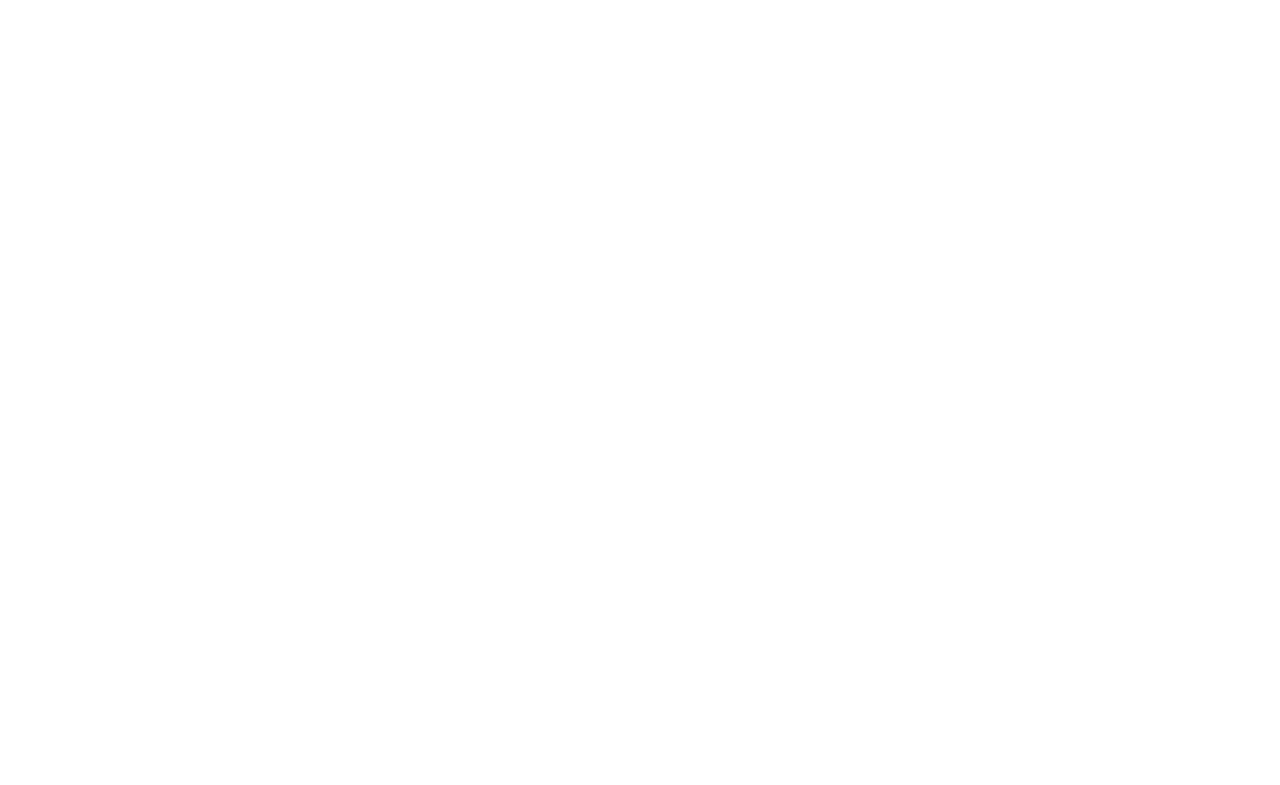
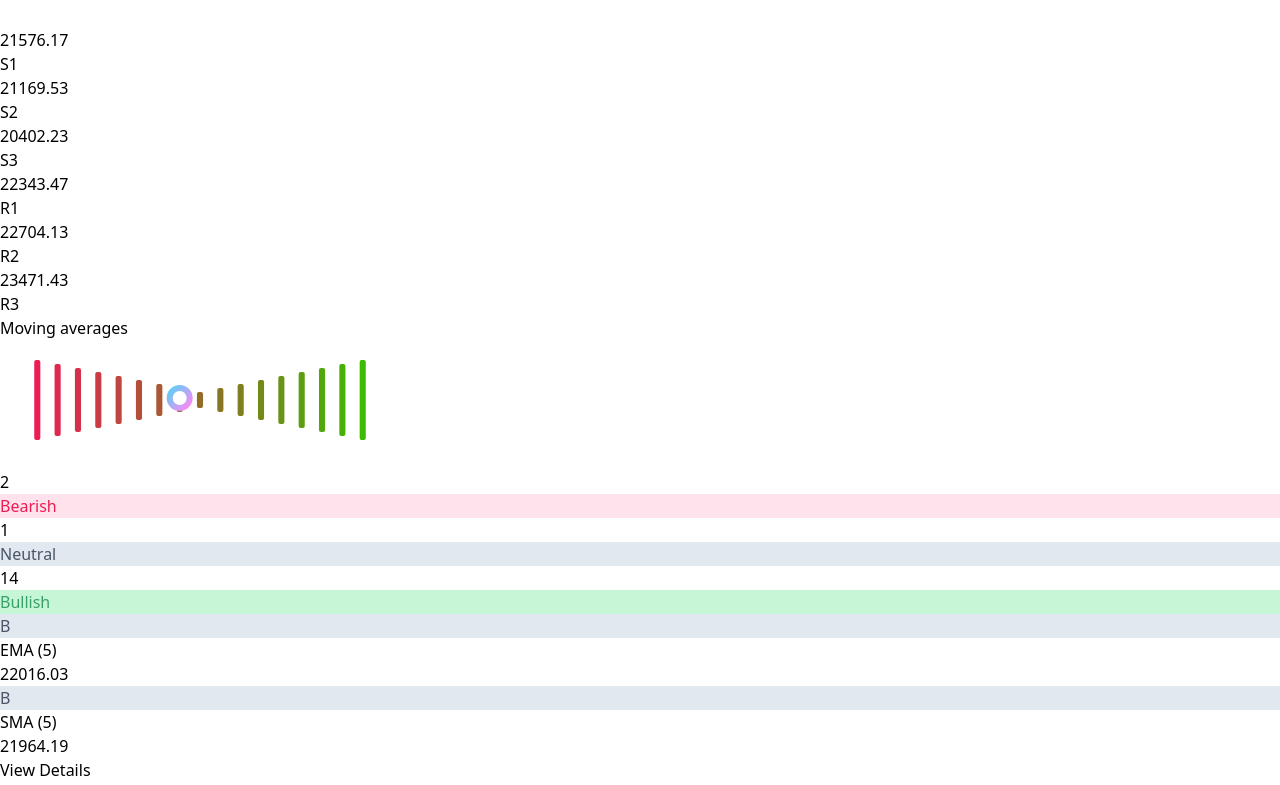
Before and after one commit to mozix5/Infitout, a React (Vite) app: page / in a window 1280 px wide. Shown: the part 995-1780 px from the top of the page. Before the commit the page ends 800 px from the top, so only its background shows below. Built offline with nearby package versions, Linux system fonts and the light colour scheme.

Commit message:
added card component

```diff
--- a/src/Pages/Home.jsx
+++ b/src/Pages/Home.jsx
@@ -1,13 +1,15 @@
-import React, { useState } from "react";
+import React, { useState, useEffect } from "react";
 import FilterButton from "../components/FilterButton";
 import Nse from "../icons/Nse";
 import Back from "../icons/Back";
 import Arrow from "../icons/Arrow";
+import { Card } from "../components/Card";
+import { data } from "../assets/data.js";
 
 const Home = () => {
   const timeRange = ["5min", "10min", "15min", "30min", "hour", "1 Day"];
   const [activeIndex, setActiveIndex] = useState(5);
-
+  const [filteredData, setFilteredData] = useState([]);
   const handleClick = (index) => {
     setActiveIndex(index);
   };
@@ -23,8 +25,12 @@
     ));
   };
 
+  useEffect(() => {
+    setFilteredData(data[activeIndex]);
+  }, [activeIndex]);
+
   return (
-    <div className="flex justify-center items-center ">
+    <div className="flex justify-center items-center w-screen">
       <div className="w-[70%] flex flex-col justify-center py-4">
         <div className="flex justify-center  rounded-md bg-white shadow-[0px_3px_20px_#162B740A]">
           {renderFilterButtons()}
@@ -46,6 +52,16 @@
             </div>
           </div>
         </div>
+        <div className="grid w-full grid-cols-2 gap-5 pt-4">
+          {Object.keys(filteredData).map((item, index) => (
+            <Card
+              filteredData={filteredData[item]}
+              sentiments={filteredData[item]}
+              key={index}
+              title={item}
+            />
+          ))}
+        </div>
       </div>
     </div>
   );
--- /dev/null
+++ b/src/components/Card.jsx
@@ -0,0 +1,141 @@
+import React, { useState } from "react";
+import BarChart from "./BarChart";
+
+export const Card = ({ filteredData, title }) => {
+  const [showAllRows, setShowAllRows] = useState(false);
+
+  const SentimentsGroup = ({ title, value }) => {
+    let bgColor, textColor;
+
+    // Define colors based on sentiment
+    switch (title.toLowerCase()) {
+      case "bearish":
+        bgColor = "#FFE2EB";
+        textColor = "#EB1D54";
+        break;
+      case "neutral":
+        bgColor = "#E2E8F0";
+        textColor = "#4A5568";
+        break;
+      case "bullish":
+        bgColor = "#C6F6D5";
+        textColor = "#38A169";
+        break;
+      default:
+        bgColor = "#FFFFFF";
+        textColor = "#000000";
+    }
+    return (
+      <div className="flex flex-col w-20 text-sm gap-2 items-center">
+        <div>{value}</div>
+        <div
+          className="py-1 px-2 text-center rounded-md"
+          style={{ backgroundColor: bgColor, color: textColor }}
+        >
+          {title}
+        </div>
+      </div>
+    );
+  };
+
+  const IndicatorsGroup = ({ title, value }) => {
+    return (
+      <div className=" text-[13px] w-32">
+        <div>{value}</div>
+        <div className="text-[#9BABC6]">{title}</div>
+      </div>
+    );
+  };
+
+  const DetailedIndicators = ({ title, value }) => {
+    let bgColor, textColor;
+
+    // Define colors based on sentiment
+    switch (value.position.toLowerCase()) {
+      case "s":
+        bgColor = "#FFE2EB";
+        textColor = "#EB1D54";
+        break;
+      case "b":
+        bgColor = "#E2E8F0";
+        textColor = "#4A5568";
+        break;
+      case "n":
+        bgColor = "#C6F6D5";
+        textColor = "#38A169";
+        break;
+      default:
+        bgColor = "#FFFFFF";
+        textColor = "#000000";
+    }
+    return (
+      <div className="flex items-center text-[13px]">
+        <div
+          className={`rounded-sm text-center px-2 py-1 text-[10px]`}
+          style={{ background: bgColor, color: textColor }}
+        >
+          {value.position}
+        </div>
+        <div className="flex-1 pl-2 ">{title}</div>
+        <div className="w-20">{value.value}</div>
+      </div>
+    );
+  };
+  return (
+    <div className=" bg-white shadow-[0px_3px_20px_#162B740A] py-4 rounded-xl relative min-h-96">
+      <div className=" capitalize px-4 font-semibold">{title}</div>
+      <div className=" flex flex-col justify-center px-16 pt-2">
+        <BarChart />
+        <div>
+          {filteredData.Sentiments && (
+            <div className="flex justify-between px-6">
+              {Object.keys(filteredData.Sentiments).map((item, index) => {
+                return (
+                  <SentimentsGroup
+                    title={item}
+                    key={index}
+                    value={filteredData.Sentiments[item]}
+                  />
+                );
+              })}
+            </div>
+          )}
+        </div>
+      </div>
+      {filteredData.Indicators && (
+        <div className="px-16 grid grid-cols-3 place-items-center mt-10 gap-4 absolute bottom-4">
+          {Object.keys(filteredData.Indicators).map((item, index) => {
+            return (
+              <IndicatorsGroup
+                title={item}
+                key={index}
+                value={filteredData.Indicators[item]}
+              />
+            );
+          })}
+        </div>
+      )}
+      {filteredData.Indicators_detailed && (
+        <div className="px-16 grid grid-flow-row gap-4 mt-10">
+          {Object.keys(filteredData.Indicators_detailed)
+            .slice(0, showAllRows ? undefined : 2)
+            .map((item, index) => {
+              return (
+                <DetailedIndicators
+                  title={item}
+                  key={index}
+                  value={filteredData.Indicators_detailed[item]}
+                />
+              );
+            })}
+          <button
+            onClick={() => setShowAllRows(!showAllRows)}
+            className="text-base text-[#9BABC6] place-self-end w-28"
+          >
+            {showAllRows ? "View less" : "View Details"}
+          </button>
+        </div>
+      )}
+    </div>
+  );
+};
```
